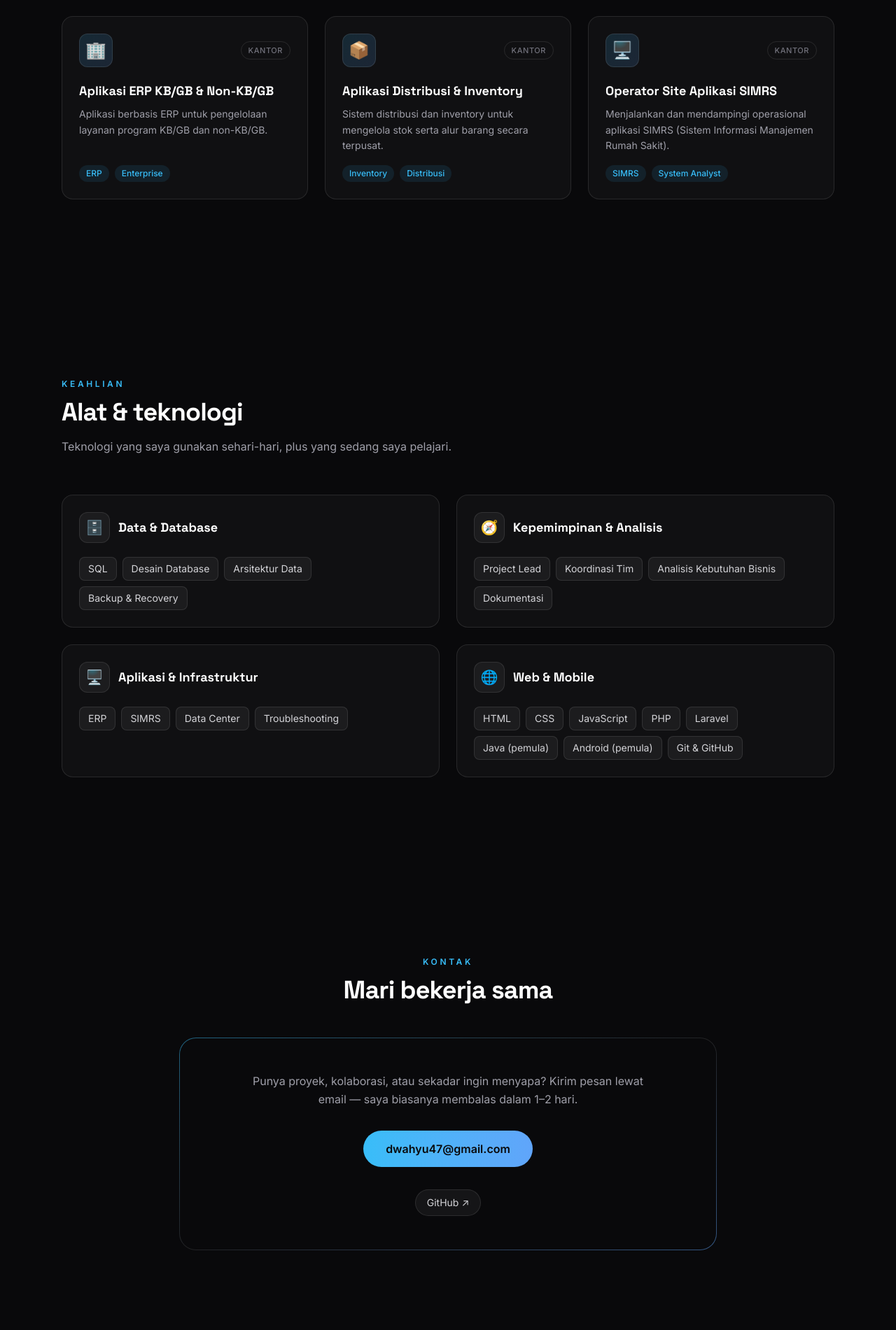
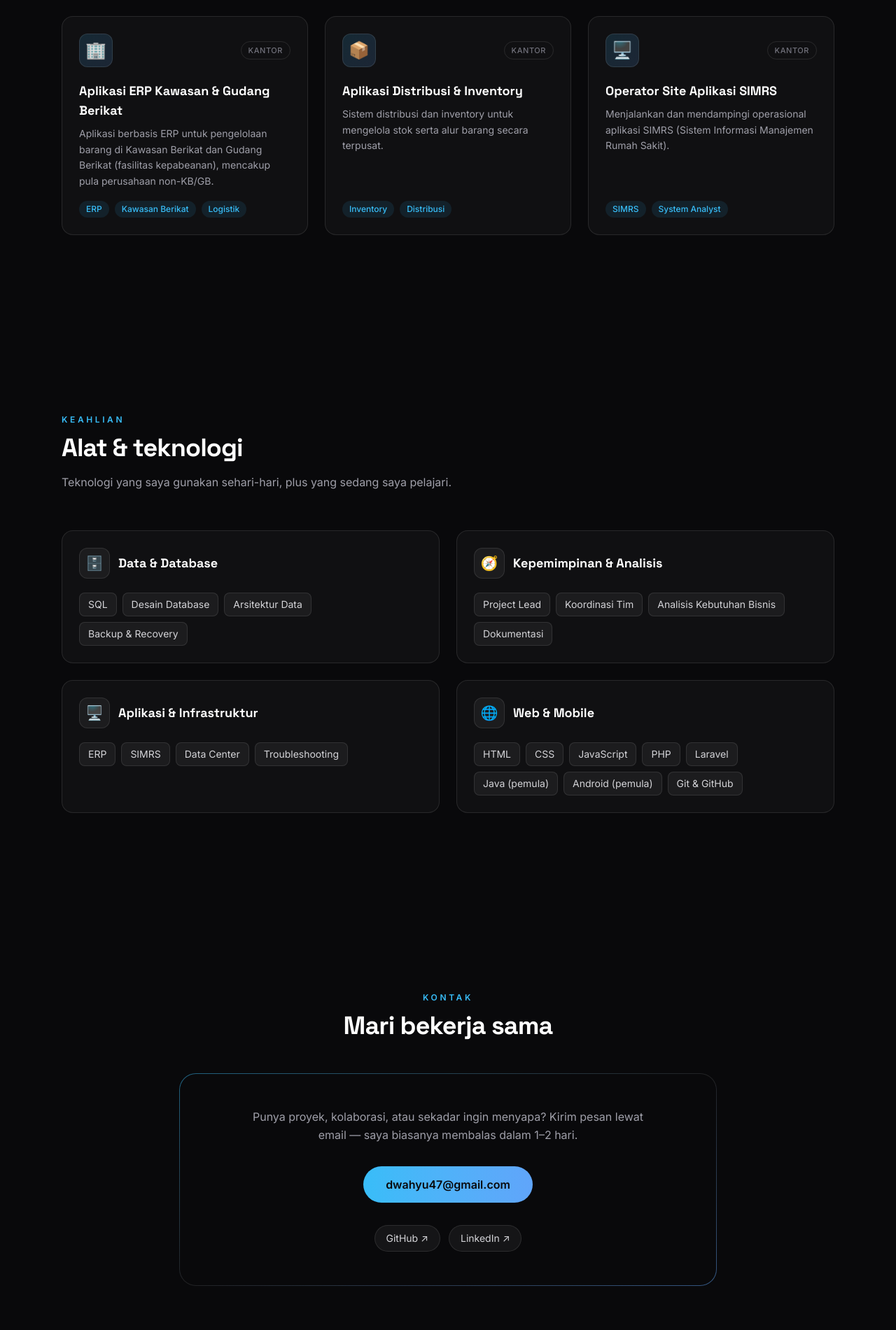
Before and after one commit to bintarto91/dwiwahyu-portfolio, a React (Vite) app: page / in a window 1280 px wide. Shown: the part 3859-5760 px from the top of the page at 70% size. Built offline with nearby package versions, Linux system fonts and the light colour scheme.

Commit message:
Tambah LinkedIn + jelasankan deskripsi ERP Kawasan/Gudang Berikat

```diff
--- a/src/data/portfolio.js
+++ b/src/data/portfolio.js
@@ -19,8 +19,11 @@ export const profile = {
   ],
   socials: [
     { label: "GitHub", url: "https://github.com/bintarto91" },
+    {
+      label: "LinkedIn",
+      url: "https://www.linkedin.com/in/dwi-wahyu-bintarto-prasetyo/",
+    },
     // Kirim link-nya kalau sudah ada, nanti ditambahkan:
-    // { label: "LinkedIn", url: "https://www.linkedin.com/in/..." },
     // { label: "Instagram", url: "https://www.instagram.com/..." },
   ],
 };
@@ -133,10 +136,10 @@ export const projects = [
   },
   {
     category: "Kantor",
-    title: "Aplikasi ERP KB/GB & Non-KB/GB",
+    title: "Aplikasi ERP Kawasan & Gudang Berikat",
     description:
-      "Aplikasi berbasis ERP untuk pengelolaan layanan program KB/GB dan non-KB/GB.",
-    tags: ["ERP", "Enterprise"],
+      "Aplikasi berbasis ERP untuk pengelolaan barang di Kawasan Berikat dan Gudang Berikat (fasilitas kepabeanan), mencakup pula perusahaan non-KB/GB.",
+    tags: ["ERP", "Kawasan Berikat", "Logistik"],
     emoji: "🏢",
     demo: "#",
     repo: "#",
```
